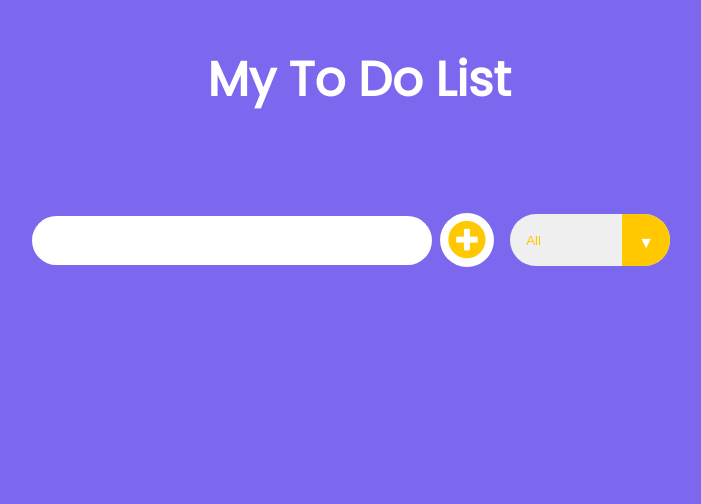
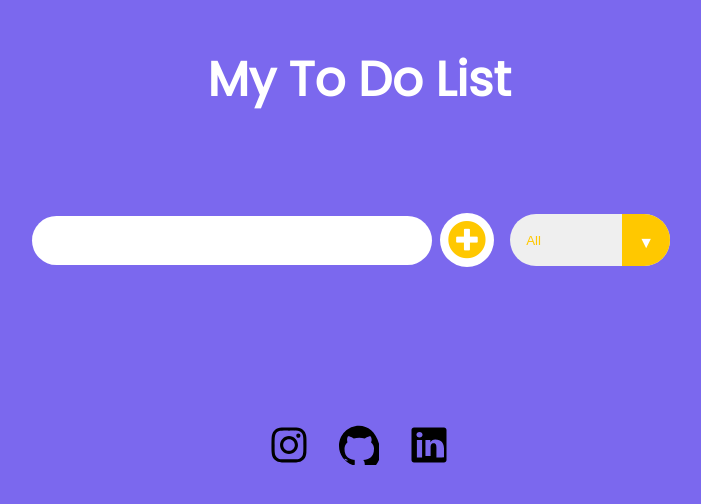
Before and after one commit to Paresh-95/to-do-app, a plain HTML site: page index.html in a window 1280 px wide. Shown: the whole page, without its empty margins (281-982 px from the left). Drawn offline with Linux system fonts and the light colour scheme.

Commit message:
Add files via upload

```diff
--- a/index.html
+++ b/index.html
@@ -37,6 +37,13 @@
         <ul class="todo-list"></ul>
     </div>
 
+    <div class="links">
+        <a href="https://www.instagram.com/its_lp.a.r.e.s.hl_95/"><svg viewBox="0 0 448 512" xmlns="http://www.w3.org/2000/svg" id="instagram" class="icons-social-media"><path d="M224.1 141c-63.6 0-114.9 51.3-114.9 114.9s51.3 114.9 114.9 114.9S339 319.5 339 255.9 287.7 141 224.1 141zm0 189.6c-41.1 0-74.7-33.5-74.7-74.7s33.5-74.7 74.7-74.7 74.7 33.5 74.7 74.7-33.6 74.7-74.7 74.7zm146.4-194.3c0 14.9-12 26.8-26.8 26.8-14.9 0-26.8-12-26.8-26.8s12-26.8 26.8-26.8 26.8 12 26.8 26.8zm76.1 27.2c-1.7-35.9-9.9-67.7-36.2-93.9-26.2-26.2-58-34.4-93.9-36.2-37-2.1-147.9-2.1-184.9 0-35.8 1.7-67.6 9.9-93.9 36.1s-34.4 58-36.2 93.9c-2.1 37-2.1 147.9 0 184.9 1.7 35.9 9.9 67.7 36.2 93.9s58 34.4 93.9 36.2c37 2.1 147.9 2.1 184.9 0 35.9-1.7 67.7-9.9 93.9-36.2 26.2-26.2 34.4-58 36.2-93.9 2.1-37 2.1-147.8 0-184.8zM398.8 388c-7.8 19.6-22.9 34.7-42.6 42.6-29.5 11.7-99.5 9-132.1 9s-102.7 2.6-132.1-9c-19.6-7.8-34.7-22.9-42.6-42.6-11.7-29.5-9-99.5-9-132.1s-2.6-102.7 9-132.1c7.8-19.6 22.9-34.7 42.6-42.6 29.5-11.7 99.5-9 132.1-9s102.7-2.6 132.1 9c19.6 7.8 34.7 22.9 42.6 42.6 11.7 29.5 9 99.5 9 132.1s2.7 102.7-9 132.1z"></path></svg></a>
+        <a href="https://github.com/Paresh-95"><svg viewBox="0 0 16 16" xmlns="http://www.w3.org/2000/svg" id="twitch" class="icons-social-media"><path d="M8 .3C3.6 .3 0 3.9 0 8.4c0 3.6 2.4 6.6 5.7 7.7.4.1.6-.2.6-.4v-1.4C3.2 14.5 2.5 14 2.5 14c-.7-.5-.1-.5-.1-.5.8.1 1.2.8 1.2.8.7 1.1 1.8.8 2.3.6.1-.5.3-.8.6-.9-2.1-.2-4.3-1-4.3-4.5 0-1 .4-1.9 1.2-2.6 0-.1-.5-1.2.2-2.4 0 0 .7-.2 2.3.9.7-.2 1.5-.3 2.2-.3s1.5.1 2.2.3c1.6-1.1 2.3-.9 2.3-.9.8 1.2.3 2.3.2 2.4.8.7 1.2 1.6 1.2 2.6 0 3.5-2.2 4.3-4.3 4.5.3.3.6.8.6 1.7v2.6c0 .2.2.5.6.4 3.3-1.1 5.7-4.1 5.7-7.7C16 3.9 12.4.3 8 .3"></path></svg></a>
+        <a href="https://www.linkedin.com/in/paresh-bhamare-a312b0167/"><svg viewBox="0 0 448 512" xmlns="http://www.w3.org/2000/svg" id="youtube" class="icons-social-media"><path d="M416 32H31.9C14.3 32 0 46.5 0 64.3v383.4C0 465.5 14.3 480 31.9 480H416c17.6 0 32-14.5 32-32.3V64.3c0-17.8-14.4-32.3-32-32.3zM135.6 416H69V192h66.5v224zm-33.2-256c-22.9 0-39-15.6-39-34.8s16.1-34.8 39-34.8c22.9 0 39 15.6 39 34.8s-16.1 34.8-39 34.8zm282.6 256h-66V288c0-24.7-.4-56-34.5-56-34.6 0-40 27-40 54v110h-66V192h63v28h1c8.8-16.7 30.3-34.4 62.2-34.4C382.4 185.6 416 232.7 416 305v107z"/></svg></a>
+      </div>
+
+
     <script src="./script.js"></script>
 
 </body>
--- a/styles.css
+++ b/styles.css
@@ -155,3 +155,46 @@ select {
     background: white;
     color: rgb(255, 200, 0);
 }
+
+
+
+.links{
+    display: flex;
+    gap: 20px;
+    justify-content: center;
+    align-items: center;
+}
+
+.icons-social-media {
+    align-items: center;
+    margin-top: 100px;
+    padding: 5px;
+    cursor: pointer !important;
+    transition: 300ms all ease-in-out;
+    position: relative;
+    height: 50px;
+    width: 50px;
+  }
+
+.icons-social-media:hover {
+    translate: -0px -10px;
+  }
+
+#instagram,
+    #youtube,#twitch {
+    transition: 300ms all ease-in-out;
+    clip-path: circle(65%);
+  }
+
+#instagram:hover {
+    background-color: rgb(221, 157, 189);
+  }
+
+
+#youtube:hover {
+    background-color: rgb(241, 96, 96);
+  }
+
+#twitch:hover {
+    background-color: rgb(196, 143, 245);
+  }
```
